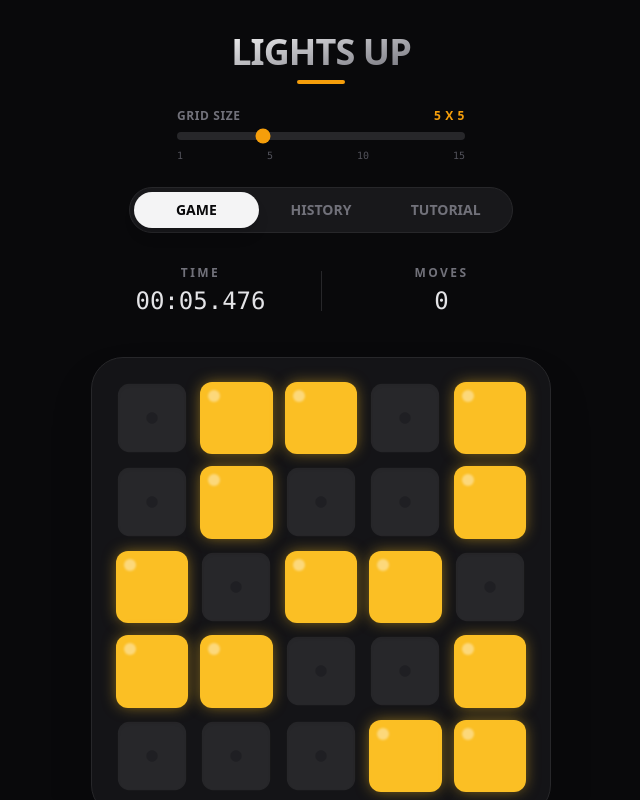
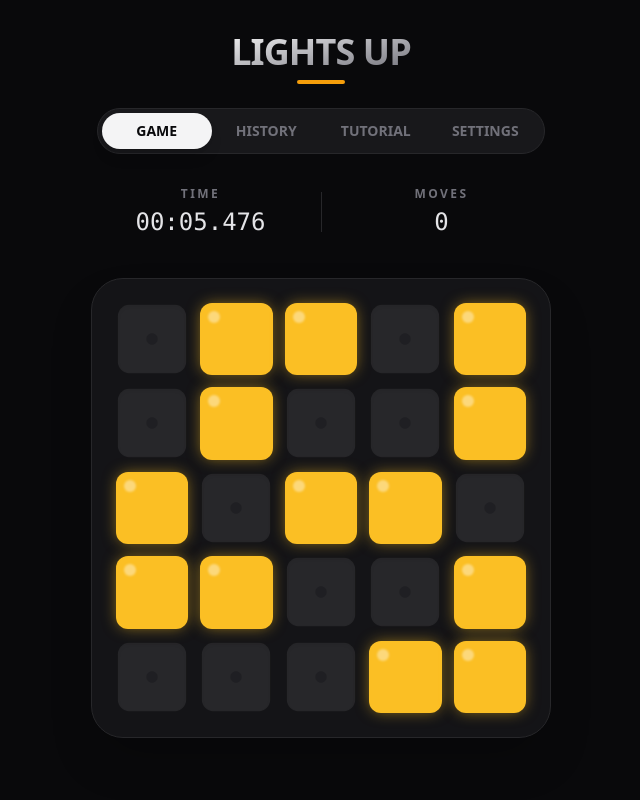
Before and after one commit to wangicheng/lightsup-pro, a React (Vite) app: page / in a window 1280 px wide. Shown: the whole page, without its empty margins (319-959 px from the left). Built offline with nearby package versions, Linux system fonts and the light colour scheme.

Commit message:
feat: add settings view with adjustable grid size for enhanced gameplay customization

```diff
--- a/src/App.tsx
+++ b/src/App.tsx
@@ -4,7 +4,7 @@ import Tutorial from './Tutorial';
 import History from './History';
 import type { GameRecord } from './types';
 
-type View = 'game' | 'tutorial' | 'history';
+type View = 'game' | 'tutorial' | 'history' | 'settings';
 
 export default function App() {
   const [view, setView] = useState<View>('game');
@@ -64,40 +64,15 @@ export default function App() {
         <div className="h-1 w-12 bg-amber-500 rounded-full mx-auto" />
       </div>
 
-      {/* Difficulty Selector */}
-      <div className="mb-6 flex flex-col items-center gap-2 flex-none w-full max-w-xs px-4">
-        <div className="flex justify-between w-full text-xs font-bold text-zinc-500 uppercase tracking-wider">
-          <span>Grid Size</span>
-          <span className="text-amber-500">{gridSize} x {gridSize}</span>
-        </div>
-        <input
-          type="range"
-          min="1"
-          max="15"
-          value={gridSize}
-          onChange={(e) => {
-            setGridSize(parseInt(e.target.value));
-            setReplayGrid(null); // Reset replay when changing size
-          }}
-          disabled={view === 'tutorial'}
-          className="w-full h-2 bg-zinc-800 rounded-lg appearance-none cursor-pointer accent-amber-500 hover:accent-amber-400 transition-all disabled:opacity-50 disabled:cursor-not-allowed"
-        />
-        <div className="flex justify-between w-full text-[10px] text-zinc-600 font-mono">
-          <span>1</span>
-          <span>5</span>
-          <span>10</span>
-          <span>15</span>
-        </div>
-      </div>
-
       {/* Navigation Tabs */}
-      <div className="relative flex w-full max-w-sm p-1 bg-zinc-900 rounded-full mb-8 border border-zinc-800 flex-none">
+      <div className="relative flex w-full max-w-md p-1 bg-zinc-900 rounded-full mb-8 border border-zinc-800 flex-none">
         {/* Sliding Background */}
         <div
-          className={`absolute top-1 bottom-1 left-1 w-[calc((100%-0.5rem)/3)] rounded-full bg-zinc-100 shadow-lg transition-transform duration-300 ease-[cubic-bezier(0.23,1,0.32,1)] ${
+          className={`absolute top-1 bottom-1 left-1 w-[calc((100%-0.5rem)/4)] rounded-full bg-zinc-100 shadow-lg transition-transform duration-300 ease-[cubic-bezier(0.23,1,0.32,1)] ${
             view === 'game' ? 'translate-x-0' :
             view === 'history' ? 'translate-x-full' :
-            'translate-x-[200%]'
+            view === 'tutorial' ? 'translate-x-[200%]' :
+            'translate-x-[300%]'
           }`}
         />
 
@@ -134,11 +109,21 @@ export default function App() {
         >
           TUTORIAL
         </button>
+        <button
+          onClick={() => setView('settings')}
+          className={`relative z-10 flex-1 py-2 text-sm font-bold transition-colors duration-300 ${
+            view === 'settings'
+              ? 'text-zinc-950'
+              : 'text-zinc-500 hover:text-zinc-300'
+          }`}
+        >
+          SETTINGS
+        </button>
       </div>
 
       {/* Content Area */}
       <div className="w-full flex-1 overflow-y-auto scrollbar-hide px-6 pb-6">
-        <div className="flex justify-center">
+        <div className="flex justify-center w-full">
           {view === 'game' && (
             <Game
               key={replayGrid ? 'replay' : `game-${gridSize}`} // Force remount on size change
@@ -150,6 +135,45 @@ export default function App() {
           )}
           {view === 'history' && <History records={history} onReplay={handleReplay} gridSize={gridSize} />}
           {view === 'tutorial' && <Tutorial />}
+          {view === 'settings' && (
+            <div className="w-full max-w-md animate-fade-in space-y-6">
+              <div className="bg-zinc-900/50 p-6 rounded-2xl border border-zinc-800/50">
+                <h2 className="text-xl font-bold text-zinc-100 mb-6 flex items-center gap-2">
+                  <span className="w-1 h-6 bg-amber-500 rounded-full"/>
+                  Game Settings
+                </h2>
+
+                <div className="flex flex-col gap-4">
+                  <div className="flex justify-between items-center">
+                    <span className="text-sm font-medium text-zinc-400">Grid Size</span>
+                    <span className="text-amber-500 font-mono font-bold">{gridSize} x {gridSize}</span>
+                  </div>
+                  <input
+                    type="range"
+                    min="1"
+                    max="15"
+                    value={gridSize}
+                    onChange={(e) => {
+                      setGridSize(parseInt(e.target.value));
+                      setReplayGrid(null);
+                    }}
+                    className="w-full h-2 bg-zinc-800 rounded-lg appearance-none cursor-pointer accent-amber-500 hover:accent-amber-400 transition-all"
+                  />
+                  <div className="flex justify-between w-full text-[10px] text-zinc-600 font-mono px-1">
+                    <span>1</span>
+                    <span>5</span>
+                    <span>10</span>
+                    <span>15</span>
+                  </div>
+                  <p className="text-xs text-zinc-500 mt-2 leading-relaxed">
+                    Adjust the grid size to change difficulty. Larger grids are more challenging.
+                    <br/>
+                    Note: Changing grid size will reset the current game.
+                  </p>
+                </div>
+              </div>
+            </div>
+          )}
         </div>
       </div>
 
```
